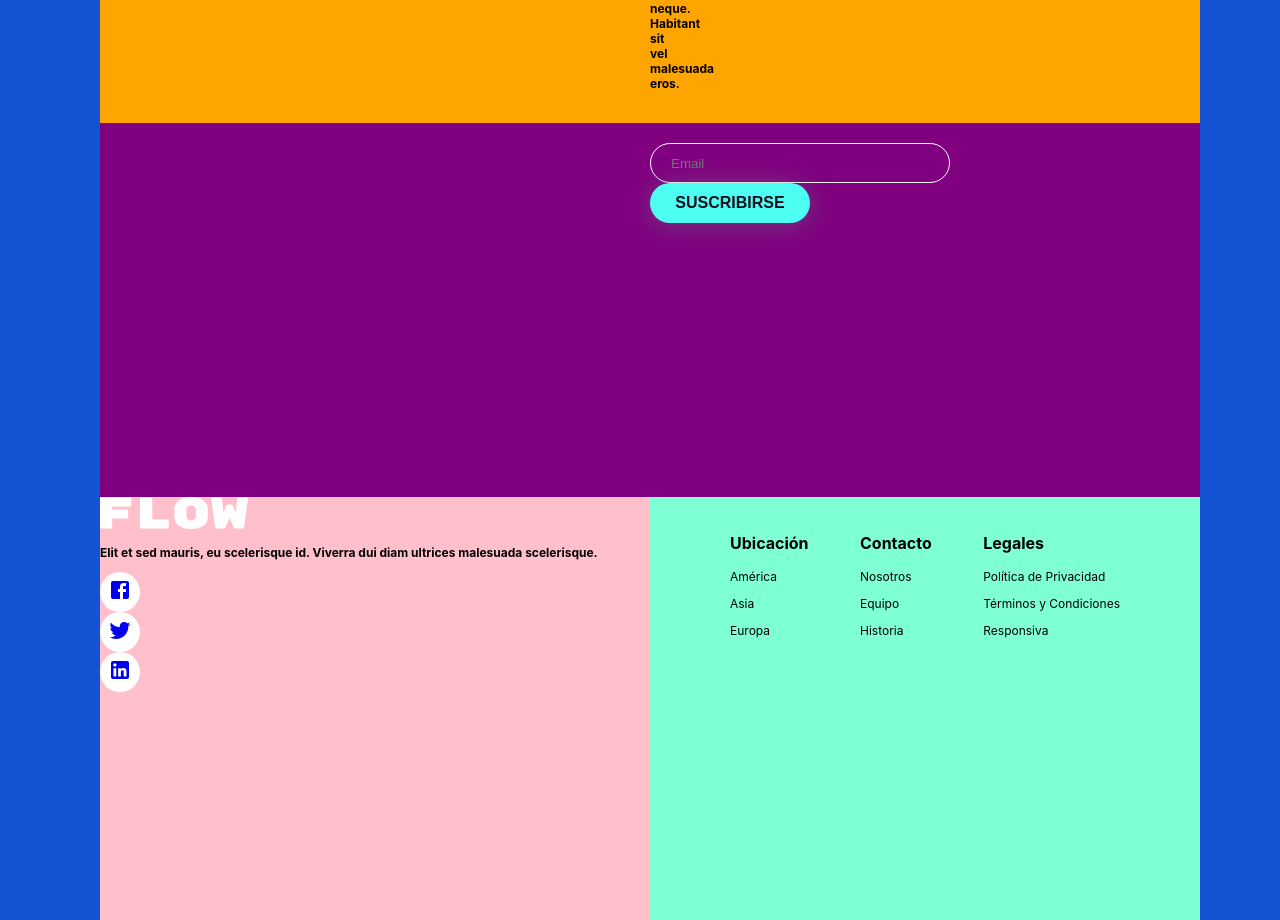
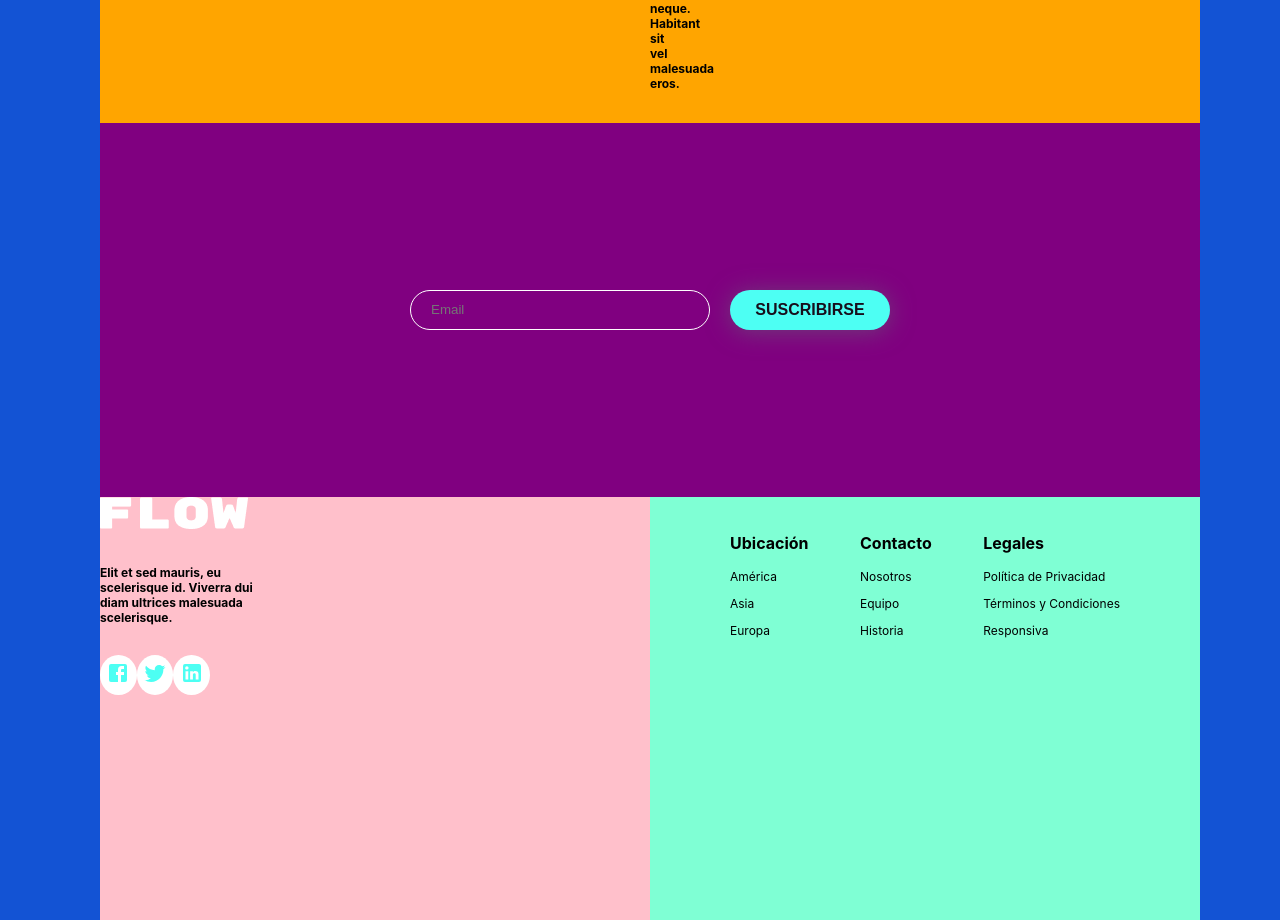
Before and after one commit to Bolio/landing-page-flow, a React (Vite) app: page / in a window 1280 px wide. Shown: the part 2962-3882 px from the top of the page. Built offline with nearby package versions, Linux system fonts and the light colour scheme.

Commit message:
Footer section (advance).

```diff
--- a/src/sections/Footer/index.jsx
+++ b/src/sections/Footer/index.jsx
@@ -18,13 +18,13 @@ const ContainerFooterStyled = styled.footer`
   width: 100%;
   padding: 0 100px 0 100px;
   background-color: ${(props) => props.theme.colors.blue};
-  border-radius: 400px 100px 0px 0px;
+  border-radius: 350px 100px 0px 0px;
 `;
 
 const GridContainerFooterStyled = styled.div`
   display: grid;
   grid-template-columns: 1fr 1fr;
-  grid-template-rows: 2fr 1fr 2fr 1fr;
+  grid-template-rows: 2fr 1fr 2fr 70px;
   background-color: green;
 `;
 
@@ -36,14 +36,31 @@ const InitialInfoFooterStyled = styled.div`
 
 const SearchFooterStyled = styled.div`
   background-color: purple;
+  display: flex;
+  justify-content: center;
+  align-items: center;
   grid-column: 1 /3;
-  padding: 20px 550px 0 550px;
-  text-align: center;
+  /* padding: 20px 550px 0 550px; */
 `;
 
 const SocialNetworksFooterStyled = styled.div`
   width: 100%;
   background-color: pink;
+  img {
+    margin-bottom: 20px;
+  }
+  p {
+    width: 30%;
+    margin-bottom: 30px;
+  }
+  div#container-social-network-icons {
+    display: flex;
+    width: 20%;
+    justify-content: space-between;
+    svg {
+      color: ${(props) => props.theme.colors.lightBlue};
+    }
+  }
 `;
 
 const InformationContactFooterStyled = styled.div`
@@ -126,6 +143,7 @@ const FooterSection = () => {
                 malesuada scelerisque.
               </Text>
 
+              <div id="container-social-network-icons">
                 <LinkSocialNetworksStyled>
                   <a href="https://www.fcebook.com/">
                     <FacebookIcon />
@@ -143,6 +161,7 @@ const FooterSection = () => {
                     <LinkedInIcon />
                   </a>
                 </LinkSocialNetworksStyled>
+              </div>
             </SocialNetworksFooterStyled>
 
             <InformationContactFooterStyled>
```
Lines whose indentation alone changed are shown as unchanged.
